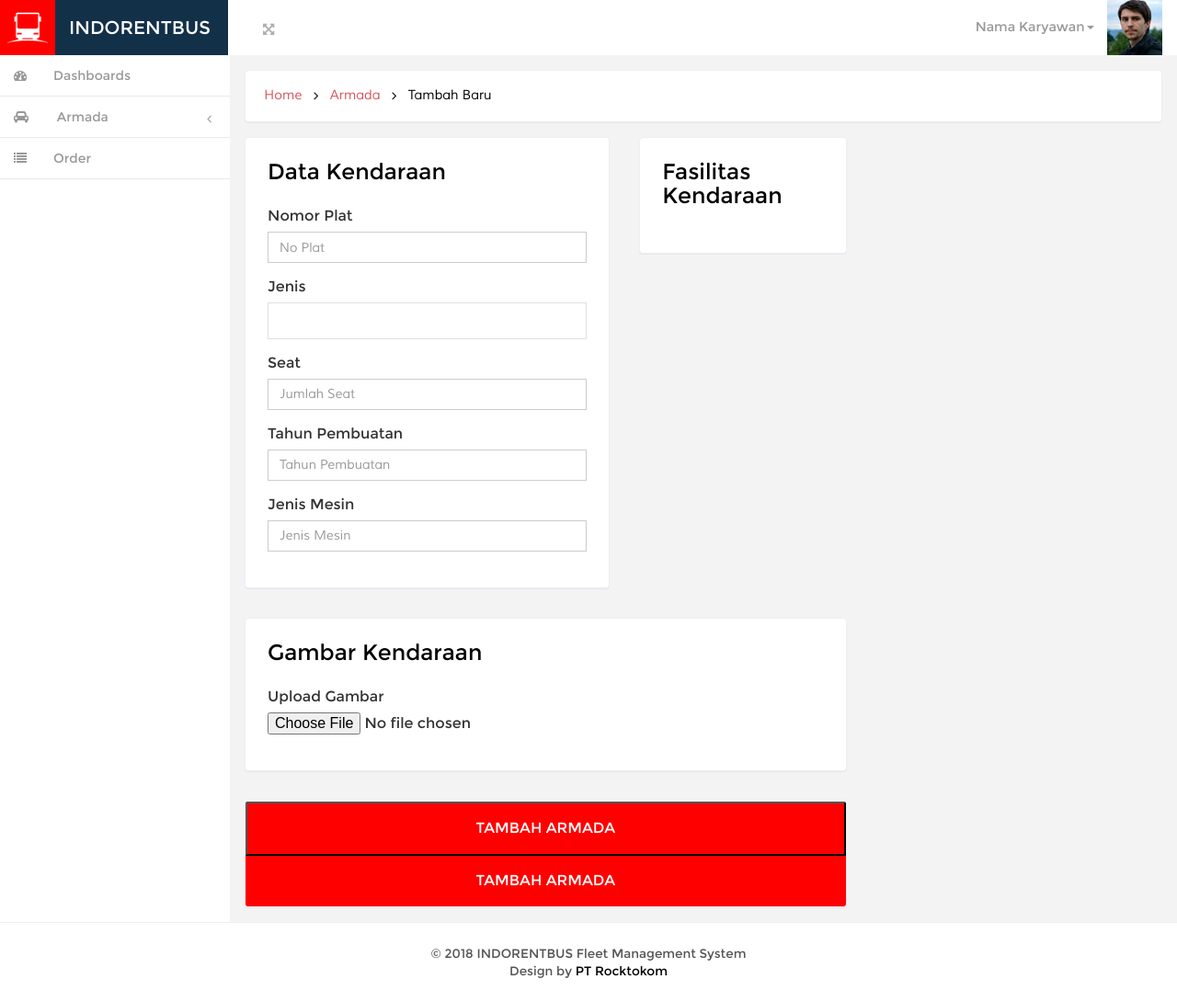
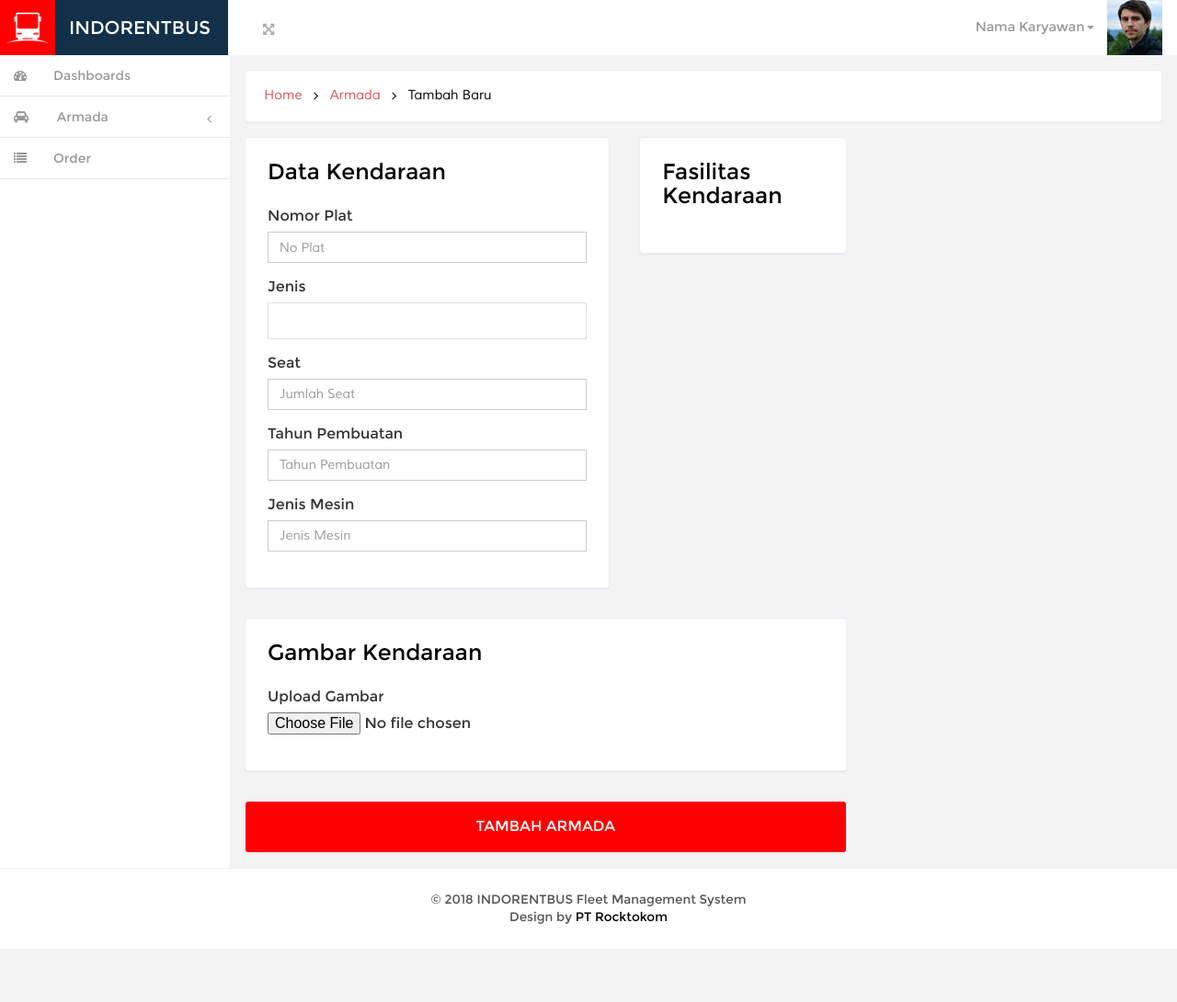
Before and after one commit to kemtol/indorentbus, a Jekyll site: the page built from laman/tambah-armada.html, in a window 1280 px wide. Shown: the whole page at 92% size. Built offline with Jekyll 4.4.1, drawn with Linux system fonts in a browser that asks for light colours; nearby versions of some CDN libraries; Markdown is read by kramdown in place of the engine named in the settings; comment, search, counter and statistics services are not loaded; after the commit the page ends 1032 px from its top, so only the background shows below that.

Commit message:
tambah-armada.html
Signed-off-by: Errol Lenovo G40 <errol.widhavian@rocktokom.co>

```diff
--- a/_layouts/default.html
+++ b/_layouts/default.html
@@ -51,7 +51,7 @@
 		#page.content{min-height:calc(100vh - 130px)}
 		#auth-log {background: yellow;}
 		.quick-btn{overflow: hidden;padding:0}
-		.quick-btn a, .quick-btn input{background: red;color: #fff;padding: 1rem;display: block;width: 100%;text-align: center;text-decoration:none}
+		.quick-btn a, .quick-btn input{background: red;color: #fff;padding: 1rem;display: block;width: 100%;text-align: center;text-decoration:none;border: none;}
 	</style>
 </head>
 
--- a/laman/tambah-armada.html
+++ b/laman/tambah-armada.html
@@ -58,7 +58,6 @@
 	<div class="col-xs-12 col-lg-8 grid-form">
 		<div class="col-xs-12 content-top-1 quick-btn">
 			<input id="saveForm" name="saveForm" type="submit" value="TAMBAH ARMADA">
-			<a href="">TAMBAH ARMADA</a>
 		</div>
 	</div>
 	<div class="clearfix"></div>
```
